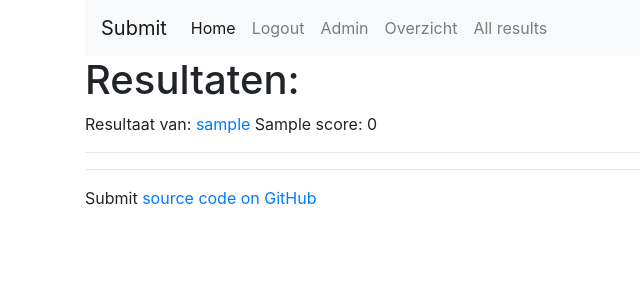
After one commit to tomkooij/submit, a Flask app: page /all_users in a window 1280 px wide. The commit adds this page. Shown: the top 300 px of the page, without its empty margins (0-640 px from the left). Run offline with Flask 2, Linux system fonts and the light colour scheme; a user stored in the database is signed in; tables that the repository leaves empty hold one stand-in row (values such as "Sample post"); some libraries are stand-ins or nearby versions.

Commit message:
Add all_users/ page. Add more info to index.
Clickable "overzicht" page.

```diff
--- a/app/routes.py
+++ b/app/routes.py
@@ -49,6 +49,7 @@ def results_page(category):
     result = current_user.best_submission(category)
     return render_template('results.html', result=result, submissions=submissions)
 
+
 @app.route('/results_for/<user_id>/<category>')
 @login_required
 def results_for_page(user_id, category):
@@ -60,6 +61,17 @@ def results_for_page(user_id, category):
         return redirect(url_for('login'))
 
 
+@app.route('/all_users')
+@login_required
+def all_users_page():
+    if not current_user.is_admin:
+        return redirect(url_for('login'))
+    users = User.query.all()
+    score = {}
+    for user in users:
+        score[user] = total_score(user)
+    return render_template('all_users.html', score=score)
+
 @app.route('/all_results')
 @login_required
 def all_results_page():
@@ -69,6 +81,17 @@ def all_results_page():
     stats = {}
     for user in users:
         stats[user] = best_submissions(user)
+    return render_template('all_results.html', stats=stats)
+
+
+@app.route('/all_results/<username>')
+@login_required
+def all_results_user_page(username):
+    if not current_user.is_admin:
+        return redirect(url_for('login'))
+    user = User.query.filter_by(username=username).first_or_404()
+    stats = {}
+    stats[user] = best_submissions(user)
     return render_template('all_results.html', stats=stats)
 
 
--- /dev/null
+++ b/app/templates/all_users.html
@@ -0,0 +1,16 @@
+{% extends "base.html" %}
+
+{% block content %}
+
+<h1>Resultaten:</h1>
+
+
+{% for user, user_score in score.items() %}
+<div>
+  Resultaat van: <a href="/all_results/{{user.username}}"" >{{user.username}}</a> {{user.naam}} score: {{user_score}}
+<hr>
+</div>
+{%endfor %}
+
+
+{% endblock %}
--- a/app/templates/base.html
+++ b/app/templates/base.html
@@ -47,6 +47,9 @@
                 <a class="nav-link" href="{{ url_for('admin.index') }}">Admin</a>
             </li>
             <li class="nav-item">
+                <a class="nav-link" href="{{ url_for('all_users_page') }}">Overzicht</a>
+            </li>
+            <li class="nav-item">
                 <a class="nav-link" href="{{ url_for('all_results_page') }}">All results</a>
             </li>
         {% endif %}
```
Also changed, not shown: app/templates/index.html (+6 -1 lines).
